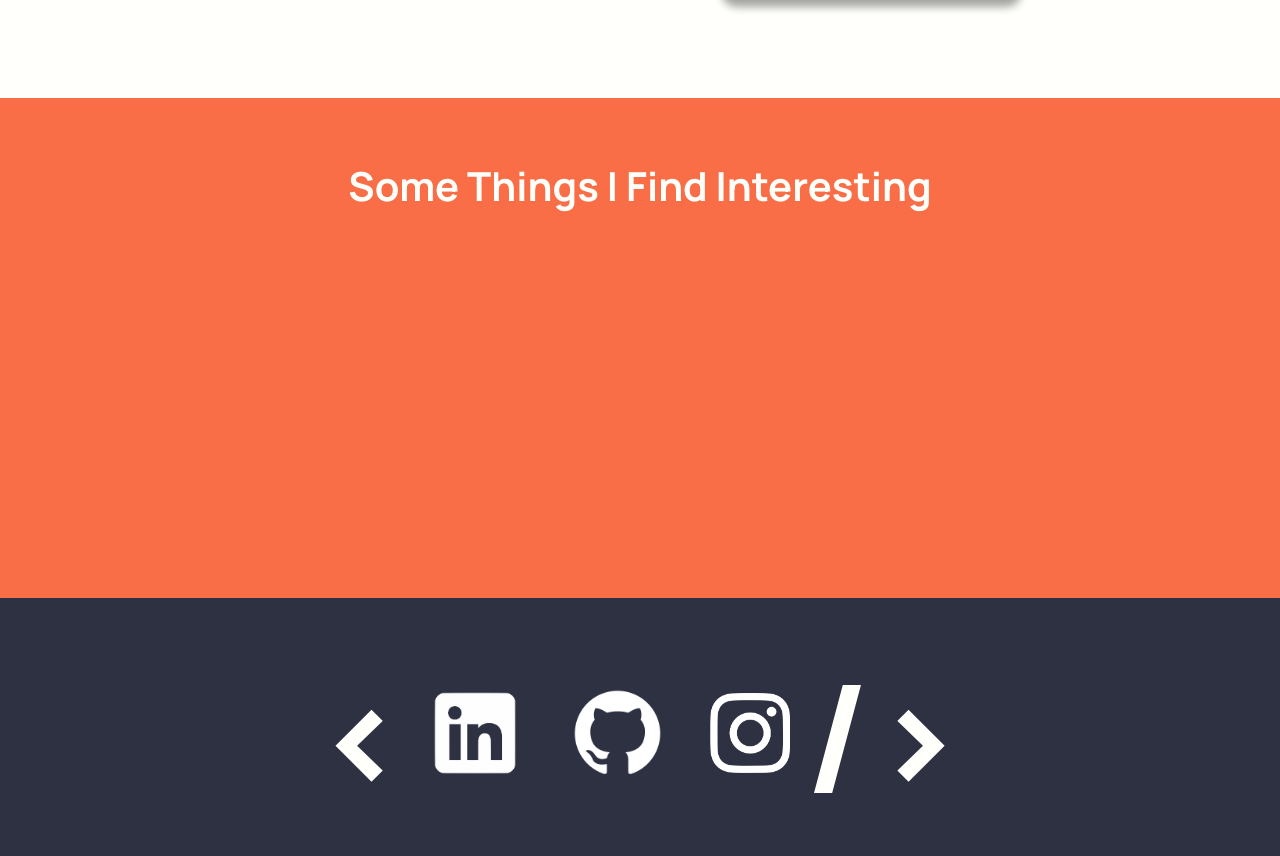
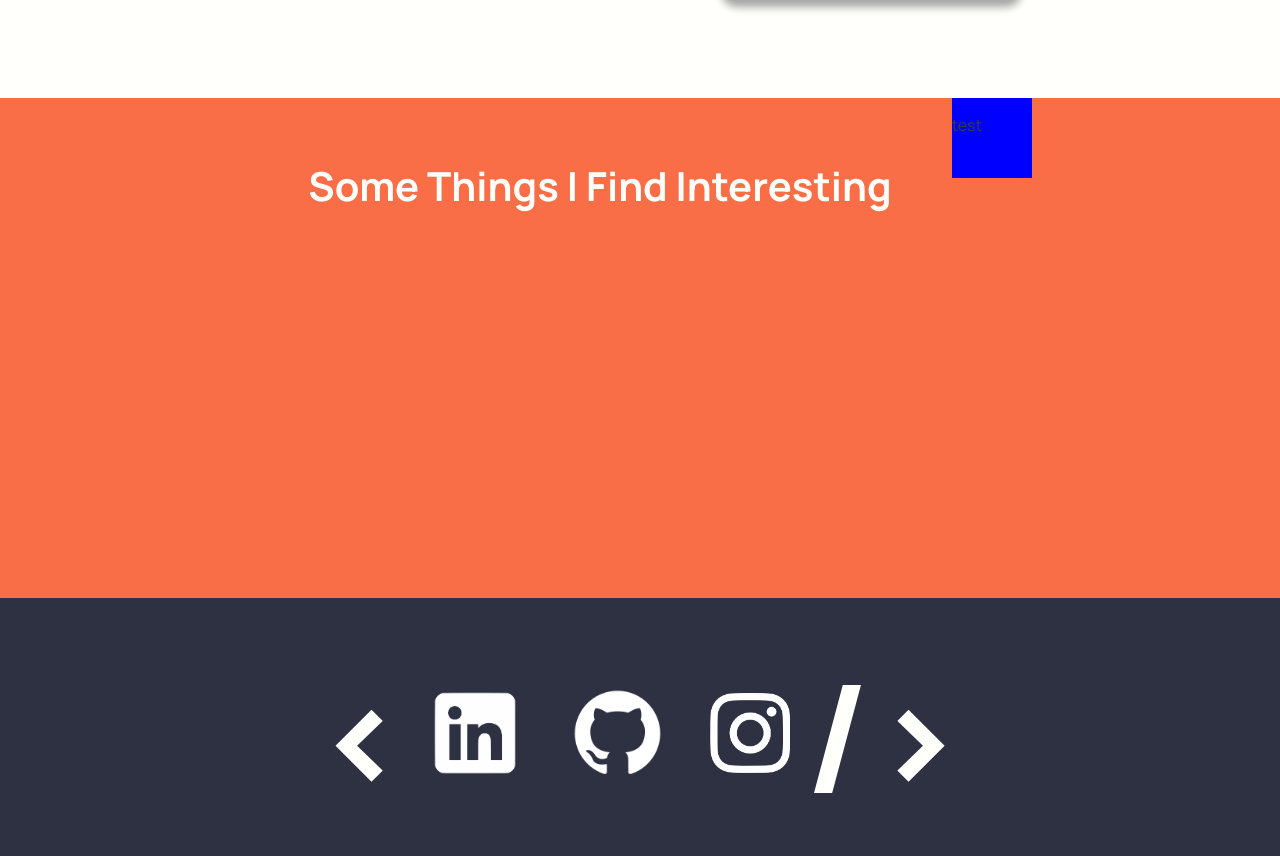
Before and after one commit to zaneHarrison/zlh-personal-site, a Next.js app: page / in a window 1280 px wide. Shown: the part 1062-1918 px from the top of the page. Built offline with nearby package versions, Linux system fonts and the light colour scheme.

Commit message:
Began work on Interest Section items

```diff
--- /dev/null
+++ b/app/components/InterestItem.js
@@ -0,0 +1,9 @@
+import styles from "../../styles/InterestItem.module.css";
+
+export default function InterestItem({ text }) {
+  return (
+    <div className={styles.container}>
+      <p>{text}</p>
+    </div>
+  );
+}
--- a/app/components/InterestsSection.js
+++ b/app/components/InterestsSection.js
@@ -1,9 +1,13 @@
 import interestsStyles from "../../styles/InterestsSection.module.css";
+import InterestItem from "./InterestItem";
 
 export default function InterestsSection() {
+  const videosText = "test";
+
   return (
     <div className={interestsStyles.container}>
       <h1 className={interestsStyles.title}>Some Things I Find Interesting</h1>
+      <InterestItem text={videosText} />
     </div>
   );
 }
--- a/app/page.js
+++ b/app/page.js
@@ -1,9 +1,7 @@
 import LandingPageGreeting from "./components/LandingPageGreeting";
 import AboutMeSection from "./components/AboutMeSection";
-import ViewResumeSection from "./components/ViewResumeSection";
 import LinksBar from "./components/LinksBar";
 import InterestsSection from "./components/InterestsSection";
-import { Inter } from "next/font/google";
 
 export default function Home() {
   return (
--- /dev/null
+++ b/styles/InterestItem.module.css
@@ -0,0 +1,5 @@
+.container {
+  height: 80px;
+  width: 80px;
+  background-color: blue;
+}
```
